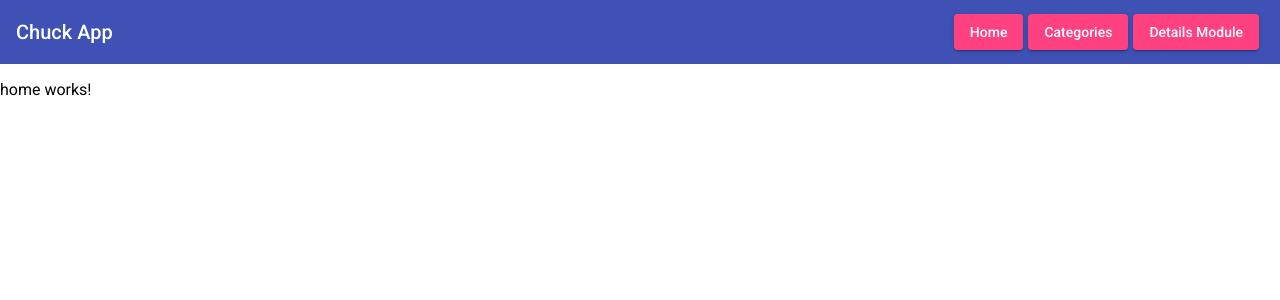
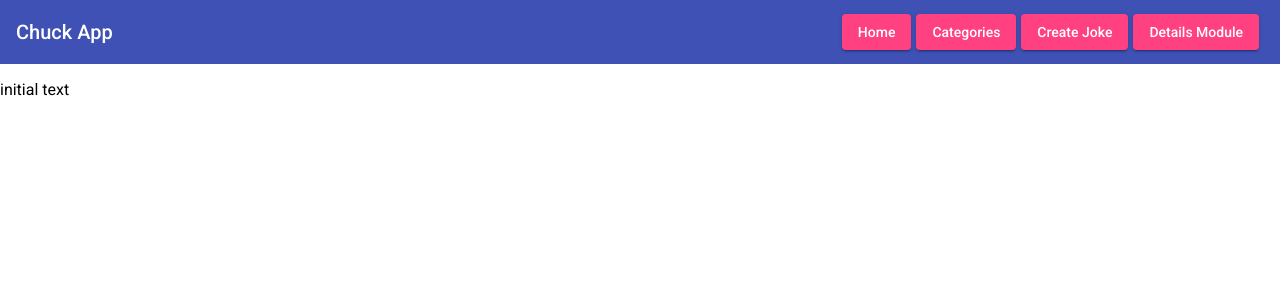
Before and after one commit to alexandruminzatanu/angular-intermediate-03-10-2022, an Angular app in the folder chuck-app/: page /create in a window 1280 px wide. Before the commit this address led to /home. Shown: the top 300 px of the page. Built offline with nearby package versions, Linux system fonts and the light colour scheme.

Commit message:
added template form

```diff
--- a/chuck-app/src/app/app-routing.module.ts
+++ b/chuck-app/src/app/app-routing.module.ts
@@ -1,3 +1,4 @@
+import { JokeCreateComponent } from './joke-create/joke-create.component';
 import { NgModule } from '@angular/core';
 import { RouterModule, Routes } from '@angular/router';
 import { AuthGuard } from './auth.guard';
@@ -15,6 +16,10 @@ const routes: Routes = [{
   path: 'category/:id',
   component: JokeItemComponent,
   canActivate: [AuthGuard]
+},
+{
+  path: 'create',
+  component: JokeCreateComponent
 }, {
   path: 'details',
   loadChildren: () => import('./joke-details/joke-details.module').then(m => m.JokeDetailsModule)
--- a/chuck-app/src/app/app.component.html
+++ b/chuck-app/src/app/app.component.html
@@ -4,6 +4,7 @@
   <span class="example-spacer"></span>
   <button mat-raised-button color="accent" (click)="goToHome()">Home</button>
   <button mat-raised-button color="accent" routerLink="categories">Categories</button>
+  <button mat-raised-button color="accent" routerLink="create">Create Joke</button>
   <button mat-raised-button color="accent" routerLink="details">Details Module</button>
 </mat-toolbar-row>
 </mat-toolbar>
--- /dev/null
+++ b/chuck-app/src/app/joke-create/joke-create.component.html
@@ -0,0 +1,39 @@
+
+<p>{{ joke }} </p>
+
+<!-- <input [ngModel]="joke" (ngModelChange)="jokeChange($event)" /> -->
+
+
+
+
+
+
+<!--
+<form #newJokeForm="ngForm" (ngSubmit)="onSubmit(newJokeForm)">
+    <input
+      type="text"
+      placeholder="Joke"
+      required
+      minlength="4"
+      [(ngModel)]="joke"
+      name="joke"
+      #writtenJoke="ngModel"
+    />
+    <div *ngIf="!writtenJoke.valid && writtenJoke.touched">Joke is required!</div>
+    <div *ngIf="writtenJoke.errors && writtenJoke.errors['minlength']">
+      Joke be at least 4 characters long.
+    </div>
+
+    <input
+      type="text"
+      placeholder="Author"
+      required
+      [(ngModel)]="author"
+      name="author"
+      #jokeAuthor="ngModel"
+    />
+    <div *ngIf="!jokeAuthor.valid && jokeAuthor.touched">Author is required!</div>
+
+    <button type="submit">Register</button>
+    <button type="button" (click)="newJokeForm.reset()">Reset</button>
+  </form> -->
--- /dev/null
+++ b/chuck-app/src/app/joke-create/joke-create.component.ts
@@ -0,0 +1,25 @@
+import { Component, OnInit } from '@angular/core';
+
+@Component({
+  selector: 'app-joke-create',
+  templateUrl: './joke-create.component.html',
+  styleUrls: ['./joke-create.component.scss']
+})
+export class JokeCreateComponent implements OnInit {
+
+  joke: string = 'initial text';
+  author: string = '';
+
+  constructor() { }
+
+  ngOnInit(): void {
+  }
+
+  jokeChange(value:string) {
+    console.log(value);
+  }
+
+  onSubmit(newJokeForm: any) {
+    console.log(newJokeForm);
+  }
+}
```
Also changed, not shown: chuck-app/src/app/app.module.ts (+7 -2 lines), chuck-app/src/app/joke-create/joke-create.component.scss (added), 1 other file (tests, documents, lock files or other folders).
